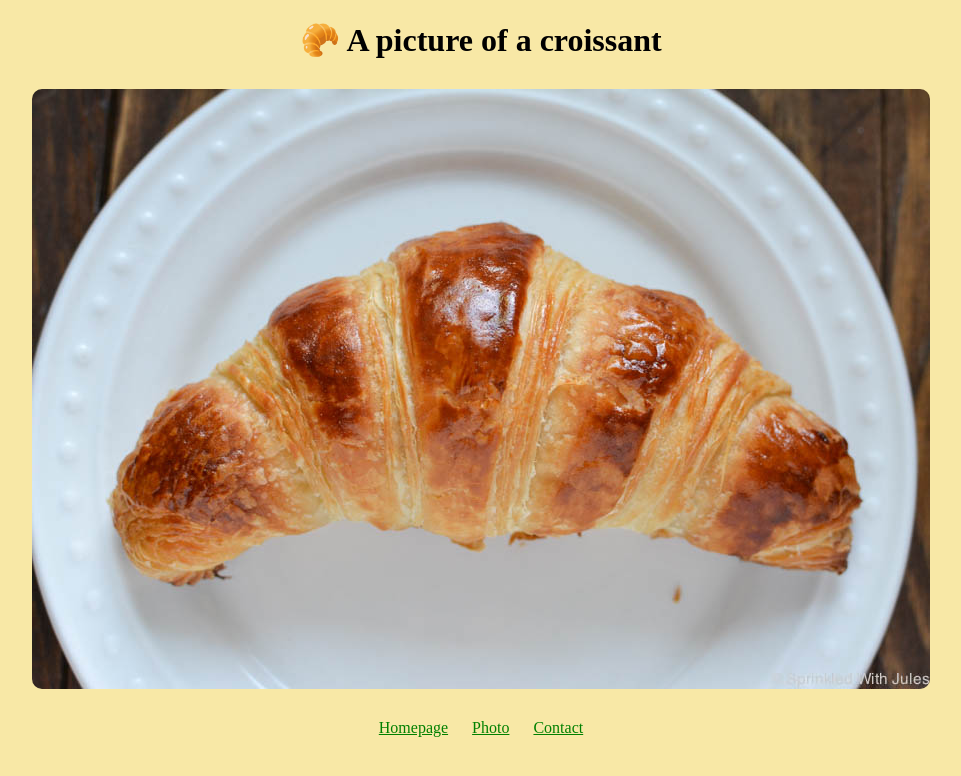
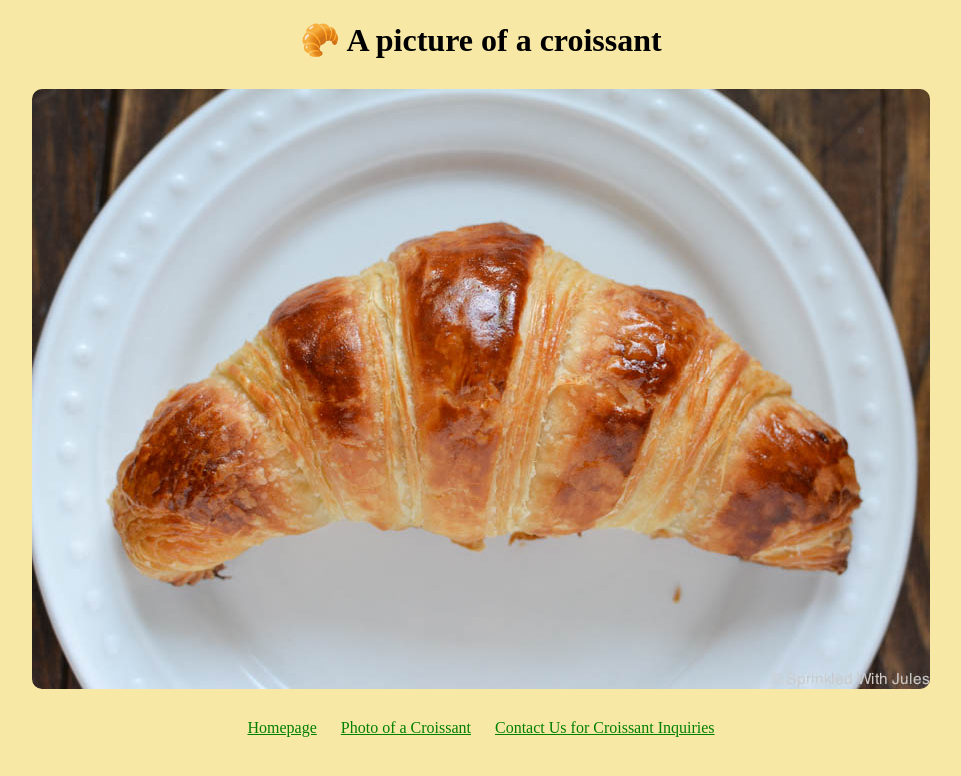
Before and after one commit to taliberlin/Croissant, a plain HTML site: page photo.html in a window 1280 px wide. Shown: the whole page, without its empty margins (159-1120 px from the left). Drawn offline with Linux system fonts and the light colour scheme.

Commit message:
improved SEO

```diff
--- a/photo.html
+++ b/photo.html
@@ -3,8 +3,8 @@
   <head>
     <meta charset="UTF-8" />
     <meta http-equiv="X-UA-Compatible" content="IE=edge" />
-    <meta name="viewport" content="width=device-width, initial-scale=1.0" />
-    <title>🥐 Photo</title>
+    <meta name="description" content="Photo of a croissant." />
+    <title>🥐 Croissant Photo - Croissant.com</title>
 
     <link rel="stylesheet" href="/css/styles.css" />
   </head>
@@ -13,8 +13,10 @@
     <img src="/images/croissant.jpeg" alt="Croissant on a plate" />
     <footer>
       <a class="page-link" href="/">Homepage</a>
-      <a class="page-link" href="/photo.html">Photo</a>
-      <a class="page-link" href="/contact.html">Contact</a>
+      <a class="page-link" href="/photo.html">Photo of a Croissant</a>
+      <a class="page-link" href="/contact.html"
+        >Contact Us for Croissant Inquiries</a
+      >
     </footer>
   </body>
 </html>
```
Also changed, not shown: contact.html (+9 -4 lines), index.html (+9 -4 lines).
